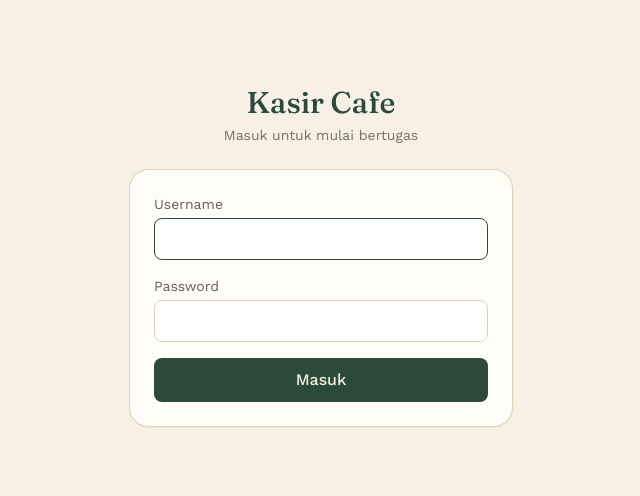
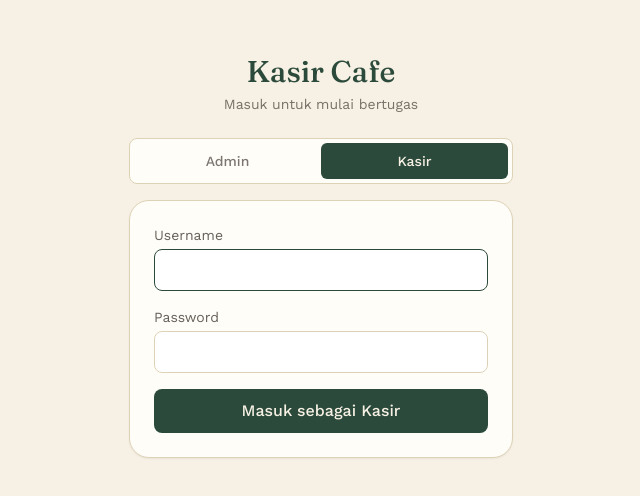
Before and after one commit to NinoTama/Kasir-Cafe, a Next.js app: page /login in a window 1280 px wide. Shown: the part 144-640 px from the top of the page, without its empty margins (319-959 px from the left). Built offline with nearby package versions, Linux system fonts and the light colour scheme.

Commit message:
tambah pilihan peran di login

```diff
--- a/app/login/page.tsx
+++ b/app/login/page.tsx
@@ -1,10 +1,16 @@
 "use client";
 import { useState } from "react";
 import { useRouter } from "next/navigation";
-import { signIn, getSession } from "next-auth/react";
+import { signIn, getSession, signOut } from "next-auth/react";
+
+const PERAN = [
+  { key: "ADMIN", label: "Admin" },
+  { key: "KASIR", label: "Kasir" },
+] as const;
 
 export default function LoginPage() {
   const router = useRouter();
+  const [peran, setPeran] = useState<"ADMIN" | "KASIR">("KASIR");
   const [username, setUsername] = useState("");
   const [password, setPassword] = useState("");
   const [error, setError] = useState("");
@@ -14,14 +20,29 @@ export default function LoginPage() {
     e.preventDefault();
     setLoading(true);
     setError("");
+
     const res = await signIn("credentials", { username, password, redirect: false });
     if (res?.error) {
       setError("Username atau password salah");
       setLoading(false);
       return;
     }
+
     const session = await getSession();
-    router.push(session?.user.role === "ADMIN" ? "/admin" : "/kasir");
+    const roleAsli = session?.user.role;
+
+    if (roleAsli !== peran) {
+      await signOut({ redirect: false });
+      setError(
+        roleAsli === "ADMIN"
+          ? "Akun ini adalah akun Admin. Pilih tab \"Admin\" untuk masuk."
+          : "Akun ini adalah akun Kasir. Pilih tab \"Kasir\" untuk masuk."
+      );
+      setLoading(false);
+      return;
+    }
+
+    router.push(roleAsli === "ADMIN" ? "/admin" : "/kasir");
     router.refresh();
   }
 
@@ -32,6 +53,25 @@ export default function LoginPage() {
           <div className="font-display text-3xl text-pine">Kasir Cafe</div>
           <p className="mt-1 text-sm text-ink/60">Masuk untuk mulai bertugas</p>
         </div>
+
+        <div className="mb-4 flex rounded-lg border border-line bg-paper p-1">
+          {PERAN.map((p) => (
+            <button
+              key={p.key}
+              type="button"
+              onClick={() => {
+                setPeran(p.key);
+                setError("");
+              }}
+              className={`flex-1 rounded-md py-2 text-sm font-medium transition ${
+                peran === p.key ? "bg-pine text-cream" : "text-ink/60 hover:text-ink"
+              }`}
+            >
+              {p.label}
+            </button>
+          ))}
+        </div>
+
         <form onSubmit={submit} className="space-y-4 rounded-2xl border border-line bg-paper p-6 shadow-sm">
           {error && (
             <p className="rounded-lg border border-brick/30 bg-brick/10 p-2.5 text-sm text-brick-dark">{error}</p>
@@ -58,7 +98,7 @@ export default function LoginPage() {
             disabled={loading}
             className="w-full rounded-lg bg-pine p-2.5 font-medium text-cream transition hover:bg-pine-dark disabled:opacity-50"
           >
-            {loading ? "Memproses..." : "Masuk"}
+            {loading ? "Memproses..." : `Masuk sebagai ${peran === "ADMIN" ? "Admin" : "Kasir"}`}
           </button>
         </form>
       </div>
```
Also changed, not shown: 1 other file (tests, documents, lock files or other folders).
